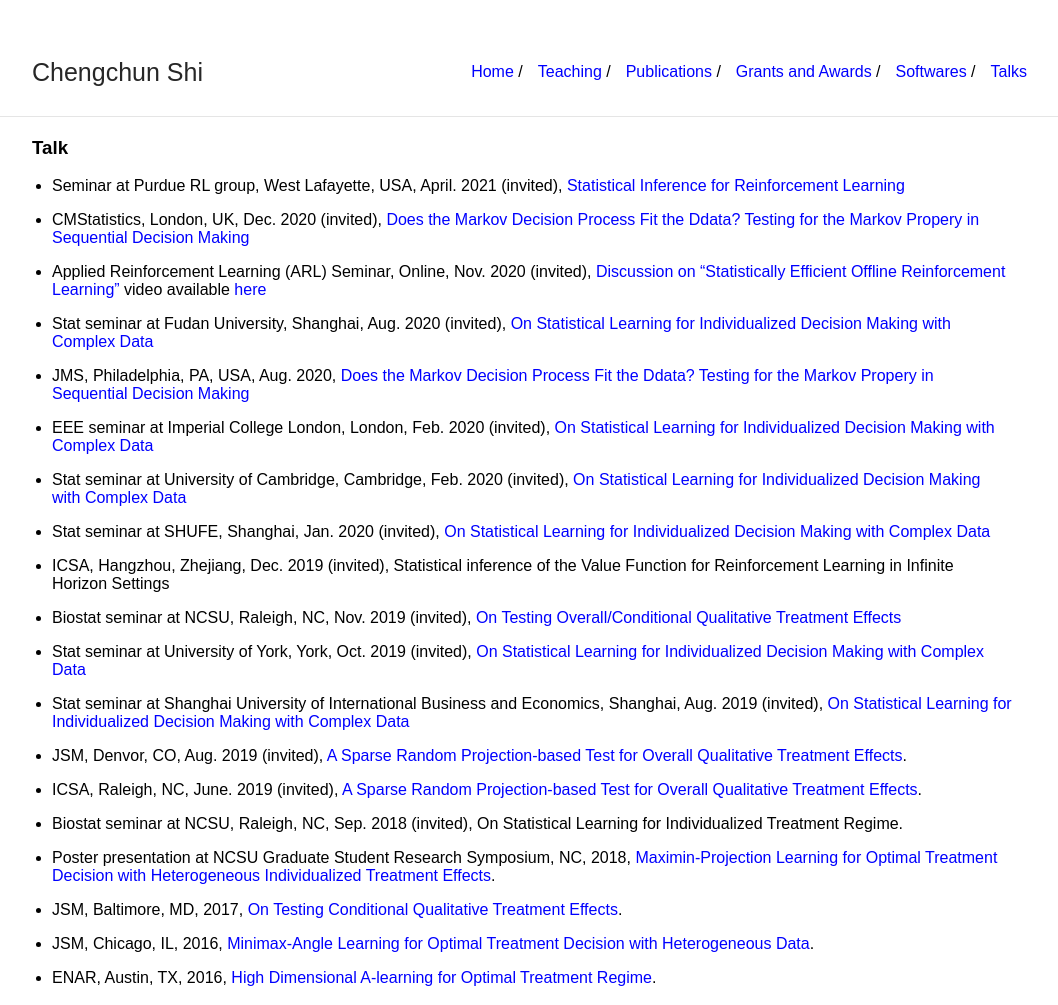
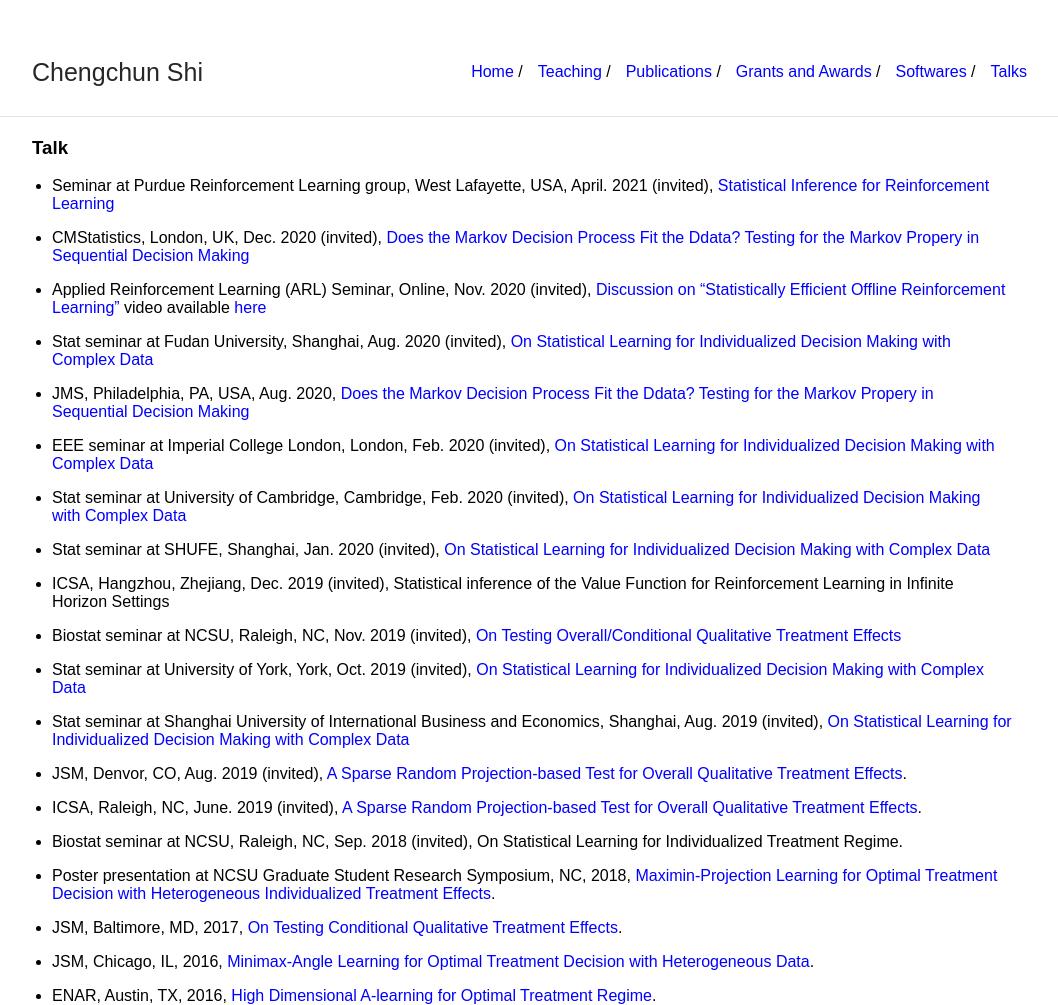
Before and after one commit to callmespring/callmespring.github.io, a Jekyll site: the page built from talk.md, in a window 1280 px wide. Shown: the whole page, without its empty margins (108-1166 px from the left). Built offline with Jekyll 4.4.1, drawn with Linux system fonts in a browser that asks for light colours.

Commit message:
Update talk.md

```diff
--- a/talk.md
+++ b/talk.md
@@ -5,7 +5,7 @@ title: Talk
 
 ### Talk
 
-* Seminar at Purdue RL group, West Lafayette, USA, April. 2021 (invited), [Statistical Inference for Reinforcement Learning](./slides/slides_long.pdf)
+* Seminar at Purdue Reinforcement Learning group, West Lafayette, USA, April. 2021 (invited), [Statistical Inference for Reinforcement Learning](./slides/slides_long.pdf)
 
 * CMStatistics, London, UK, Dec. 2020 (invited), [Does the Markov Decision Process Fit the Ddata? Testing for the Markov Propery in Sequential Decision Making](./slides/slides.pdf)
 
```
